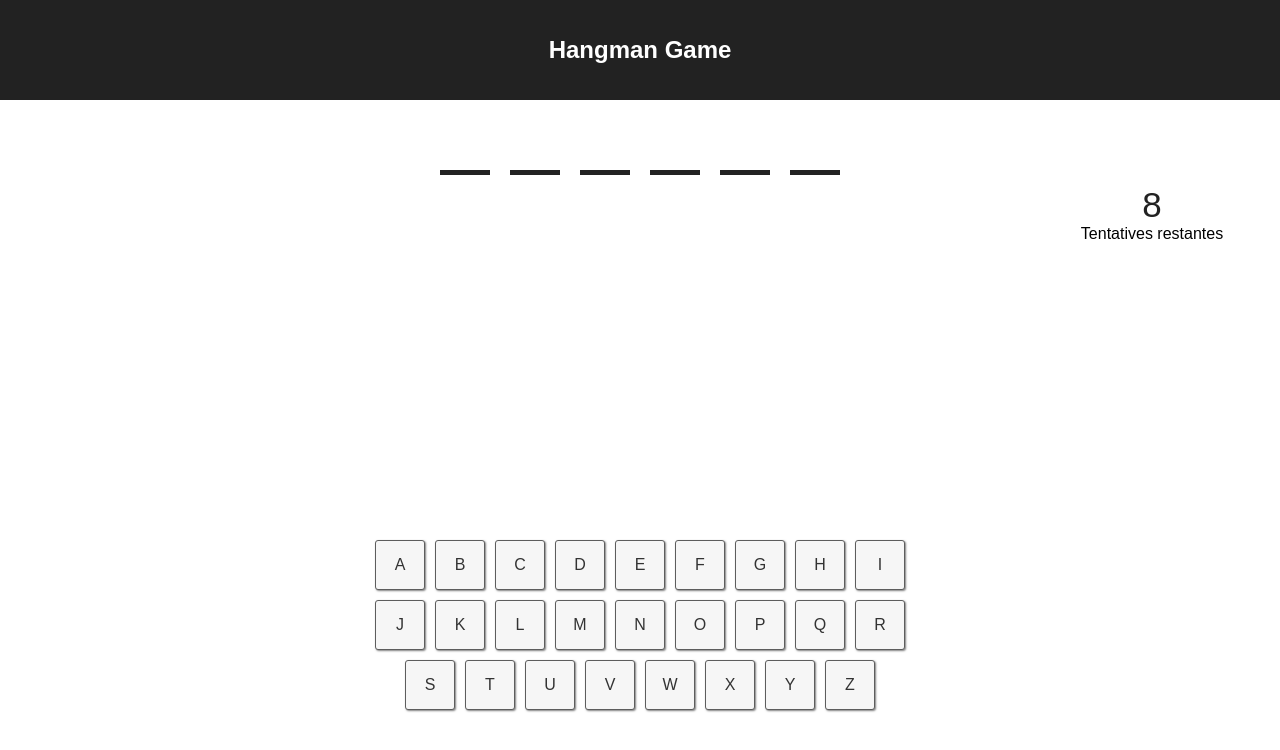
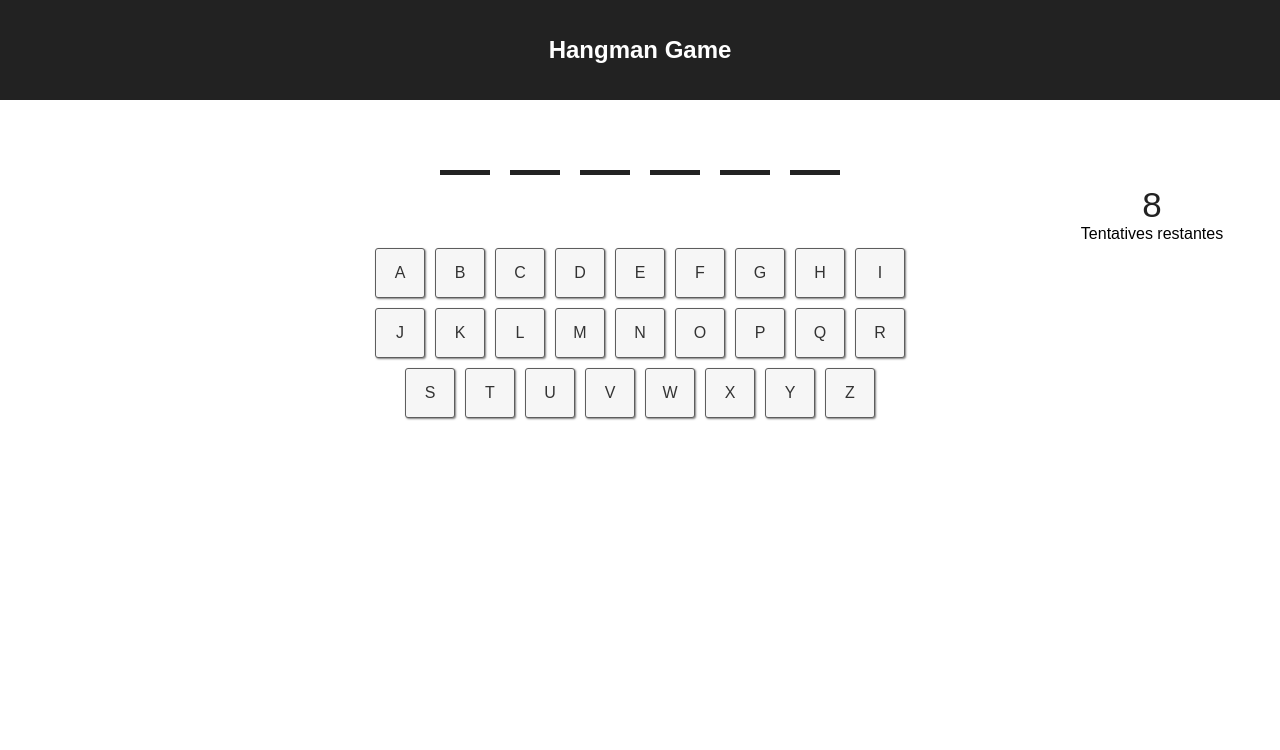
Before and after one commit to MathieuBouvet/hangman, a React (Create React App) app: page / in a window 1280 px wide. Shown: the top 750 px of the page. Built offline with nearby package versions, Linux system fonts and the light colour scheme.

Commit message:
Remove useless style in App.css and size the App to 100% of screen height

```diff
--- a/src/App.css
+++ b/src/App.css
@@ -1,5 +1,6 @@
 .App {
   text-align: center;
+  height: 100%;
 }
 
 .App-header {
@@ -16,9 +17,9 @@
   font-size: large;
 }
 .hangman-body {
-	margin: auto;
   display: grid;
   grid-template-columns: 1fr 3fr 1fr;
+  grid-template-rows: repeat(4,auto);
 }
 
 .letter-input-container {
@@ -42,13 +43,11 @@
 .tried-letter-container {
   grid-row: 3;
   grid-column: 1 / 4;
-  height: 50px
 }
 
 .hang-drawing {
   grid-row: 2;
   grid-column: 2 / 3;
-  height: 300px;
 }
 .remaning-tries-container {
   grid-row: 2;
```
